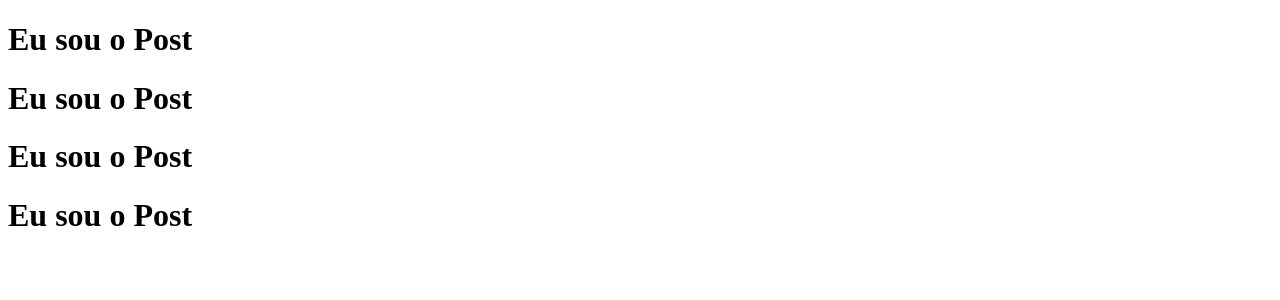
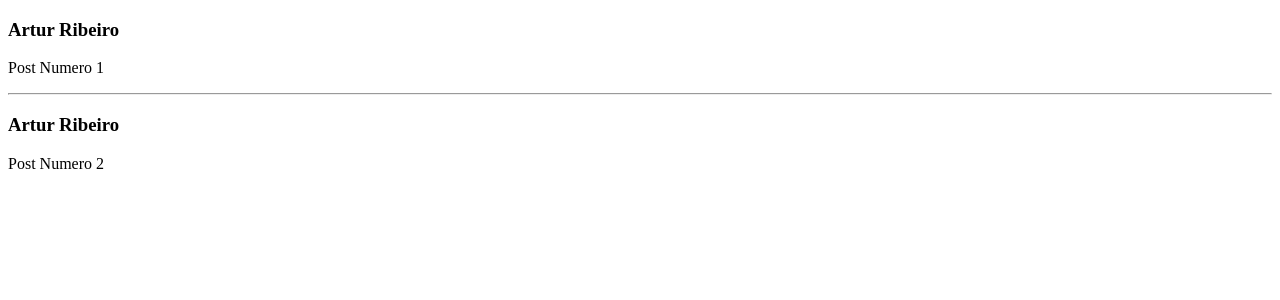
Before and after one commit to ArturRibeiro01/reactProfiles, a React (Vite) app: page / in a window 1280 px wide. Shown: the top 300 px of the page. Built offline with nearby package versions, Linux system fonts and the light colour scheme.

Commit message:
Feat: Exemplo de utilização de Props

```diff
--- a/src/App.jsx
+++ b/src/App.jsx
@@ -3,10 +3,9 @@ import { Post } from "./Post";
 function App() {
   return (
     <div className="App">
-      <Post />
-      <Post />
-      <Post />
-      <Post />
+      <Post author="Artur Ribeiro" content="Post Numero 1" />
+      <hr />
+      <Post author="Artur Ribeiro" content="Post Numero 2 " />
     </div>
   );
 }
--- a/src/Post.jsx
+++ b/src/Post.jsx
@@ -1,9 +1,10 @@
 import React from "react";
 
-export const Post = () => {
+export const Post = ({ author, content }) => {
   return (
     <div>
-      <h1>Eu sou o Post</h1>
+      <h3>{author}</h3>
+      <p>{content}</p>
     </div>
   );
 };
```
